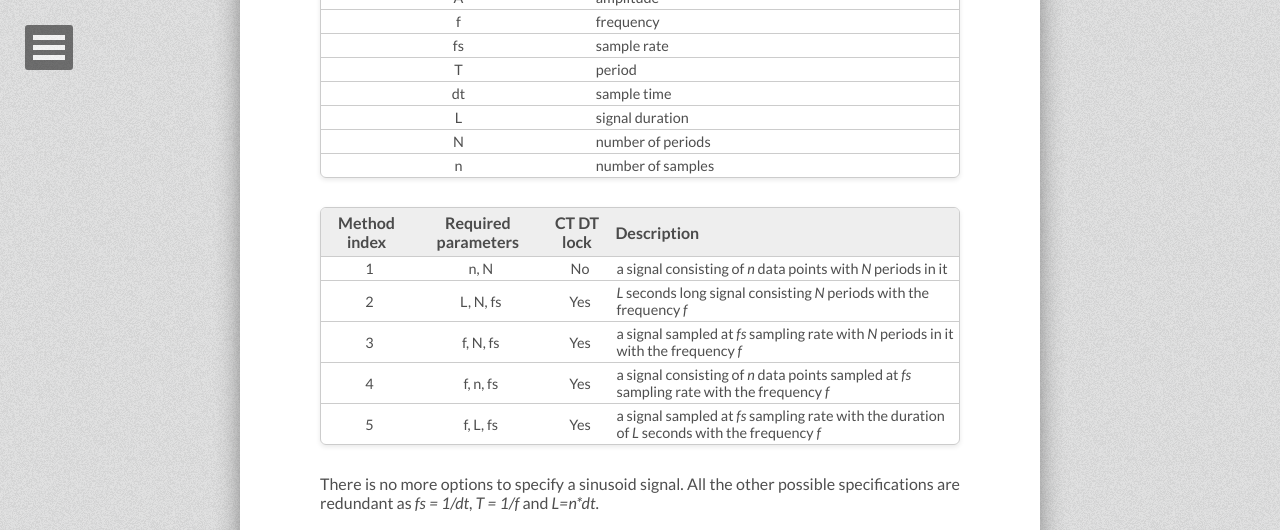
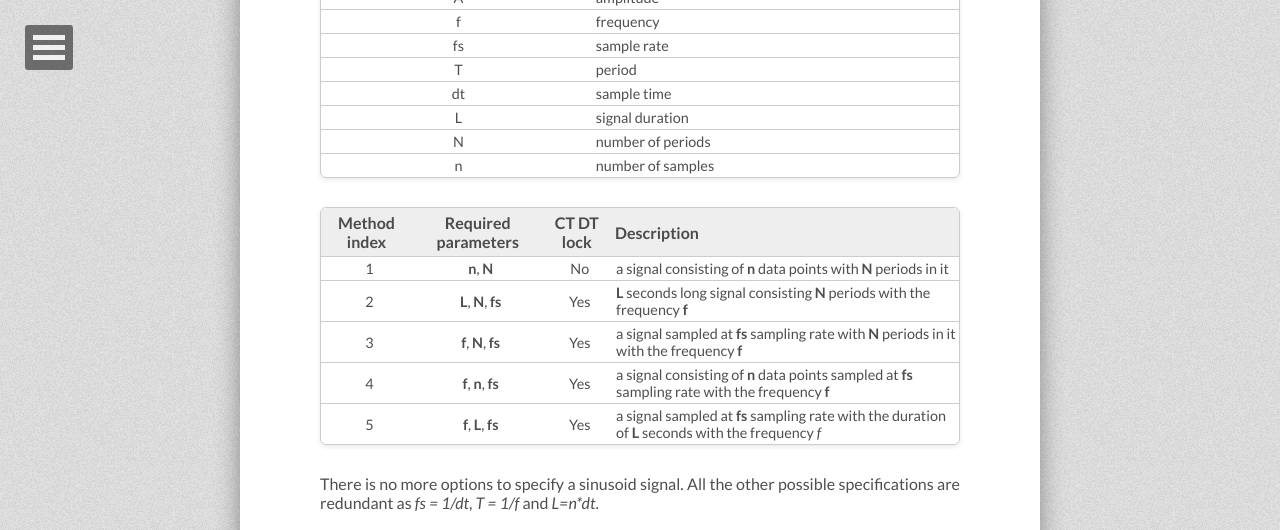
Before and after one commit to tiborsimon/tiborsimon.github.io, a Jekyll site: the page built from _posts/2015-05-28-smart-sinusoids.md, in a window 1280 px wide and 900 px high, scrolled down 3830 px. Shown: the top 530 px of the window. Built offline with Jekyll 4.4.1, drawn with Linux system fonts in a browser that asks for light colours; nearby versions of some CDN libraries; comment, search, counter and statistics services are not loaded.

Commit message:
Article update

```diff
--- a/_posts/2015-05-28-smart-sinusoids.md
+++ b/_posts/2015-05-28-smart-sinusoids.md
@@ -73,11 +73,11 @@ You should be familiar with all of the parameters needed to generate a sinusoid
 
 | Method index | Required parameters | CT DT lock     | Description  |
 |:-------------:|:------------------:|:--------------:|:-------------|
-| 1             | n, N               | No             | a signal consisting of _n_ data points with _N_ periods in it
-| 2             | L, N, fs           | Yes            | _L_ seconds long signal consisting _N_ periods with the frequency _f_
-| 3             | f, N, fs           | Yes            | a signal sampled at _fs_ sampling rate with _N_ periods in it with the frequency _f_
-| 4             | f, n, fs           | Yes            | a signal consisting of _n_ data points sampled at _fs_ sampling rate with the frequency _f_
-| 5             | f, L, fs           | Yes            | a signal sampled at _fs_ sampling rate with the duration of _L_ seconds with the frequency _f_
+| 1             | __n__, __N__                   | No             | a signal consisting of __n__ data points with __N__ periods in it
+| 2             | __L__, __N__, __fs__           | Yes            | __L__ seconds long signal consisting __N__ periods with the frequency __f__
+| 3             | __f__, __N__, __fs__           | Yes            | a signal sampled at __fs__ sampling rate with __N__ periods in it with the frequency __f__
+| 4             | __f__, __n__, __fs__           | Yes            | a signal consisting of __n__ data points sampled at __fs__ sampling rate with the frequency __f__
+| 5             | __f__, __L__, __fs__           | Yes            | a signal sampled at __fs__ sampling rate with the duration of __L__ seconds with the frequency _f_
 
 There is no more options to specify a sinusoid signal. All the other possible specifications are redundant as _fs = 1/dt_, _T = 1/f_ and _L=n*dt_.
 
```
